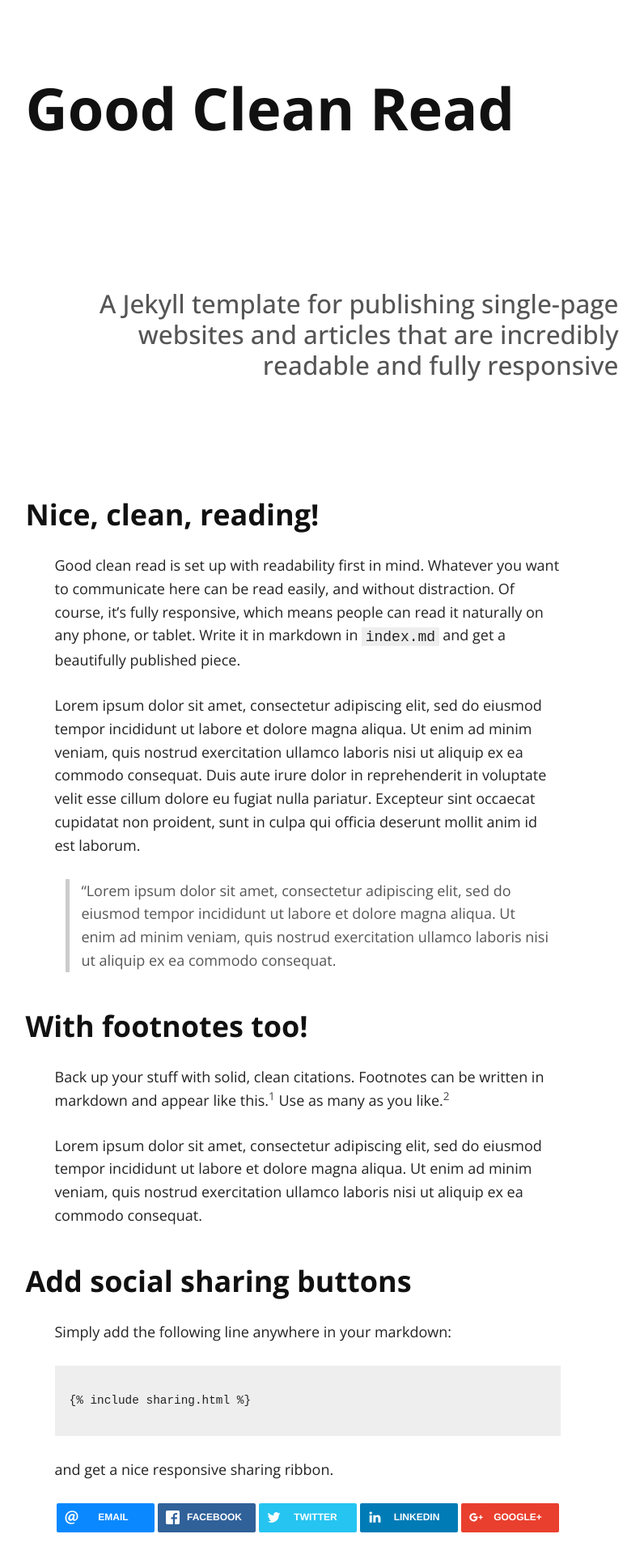
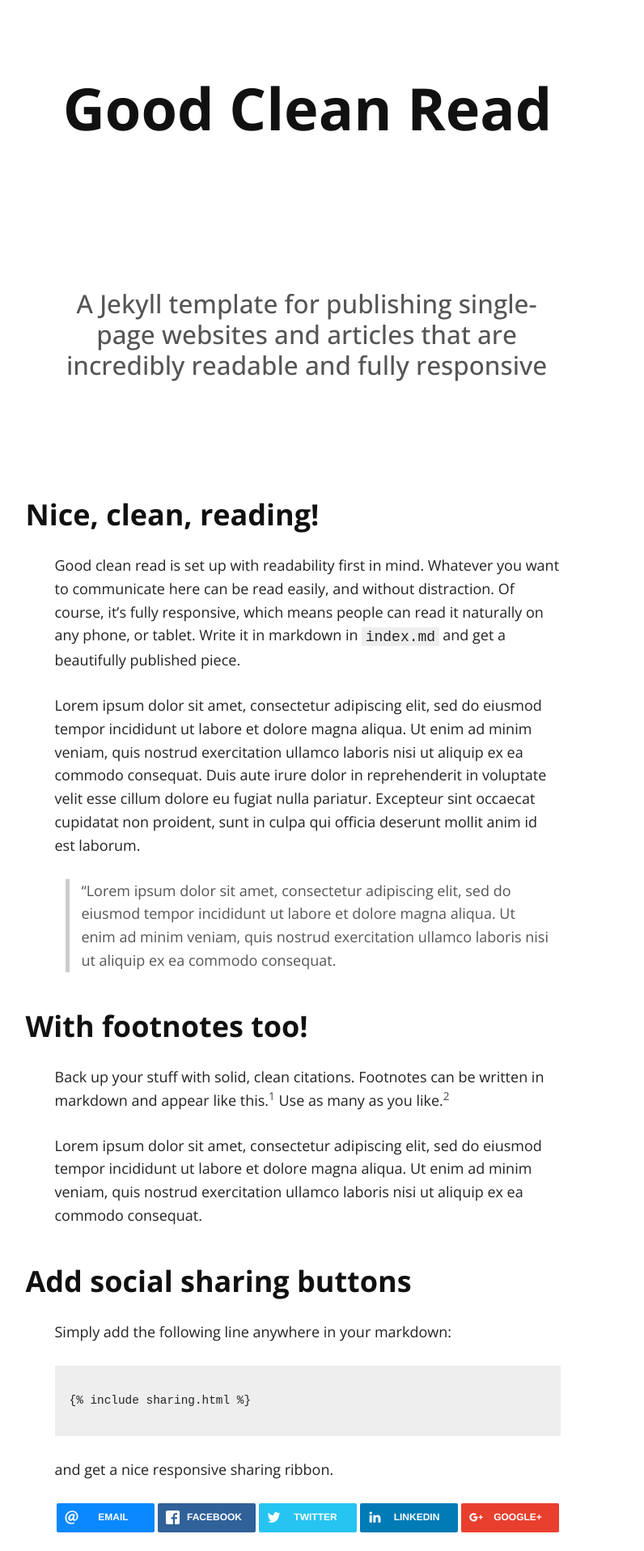
Before and after one commit to kemtol/rocktokom, a Jekyll site: the page built from index.md, in a window 1280 px wide. Shown: the top 1916 px of the page at 81% size, without its empty margins (260-1056 px from the left). Built offline with Jekyll 4.4.1, drawn with Linux system fonts in a browser that asks for light colours; nearby versions of some CDN libraries; our own code applies the rules of GitHub Pages for plain Markdown files.

Commit message:
Update solo.css

```diff
--- a/css/solo.css
+++ b/css/solo.css
@@ -50,6 +50,7 @@ h1 {
   font-weight: 700;
   margin-left: -2rem;
   margin-right: -2rem;
+	text-align:center;
 }
 
 @media (min-width: 30rem) {
@@ -69,8 +70,8 @@ h2 {
   font-weight: 500;
   margin-bottom: 5rem;
   color: #555;
-  text-align: right;
-  margin-right: -4rem;
+  text-align: center;
+  /*margin-right: -4rem;*/
 }
 
 @media (min-width: 30rem) {
@@ -78,7 +79,7 @@ h2 {
     margin-top: 2.5rem;
     font-size: 1.75rem;
     margin-bottom: 8rem;
-    margin-right: -4rem;
+    /*margin-right: -4rem;*/
   }
 }
 
```
